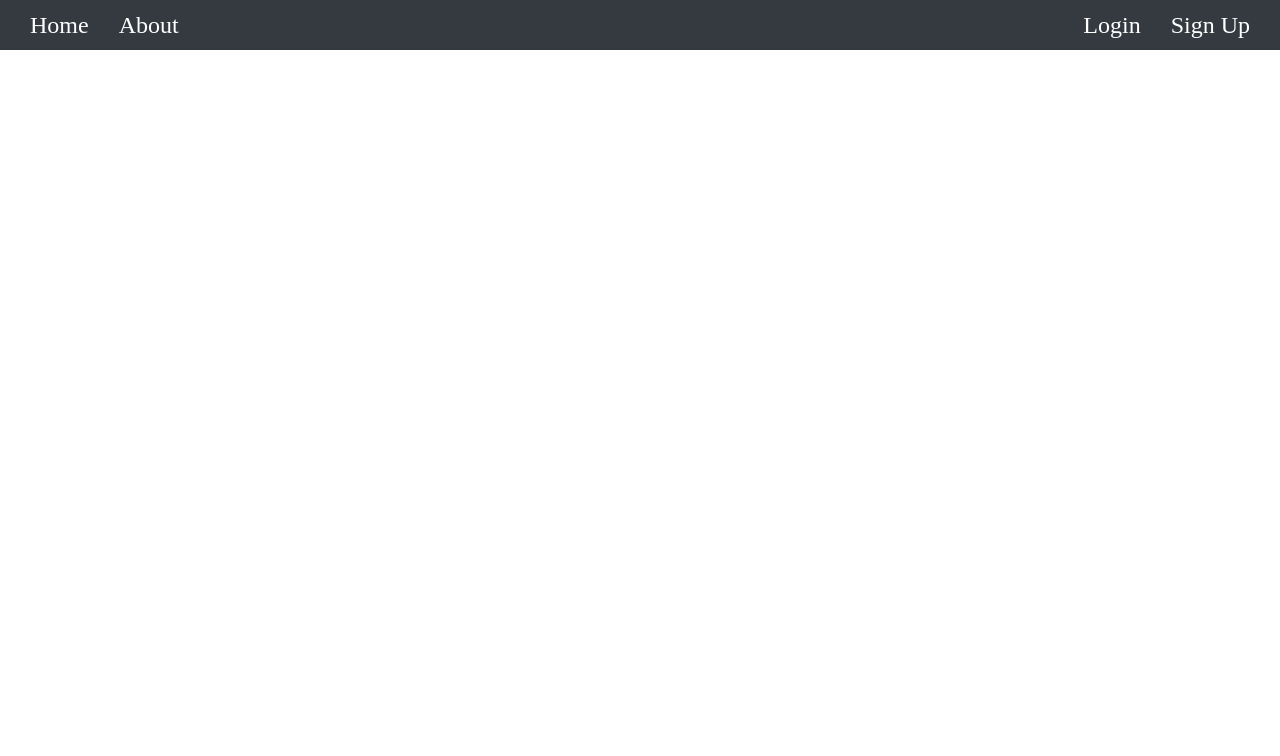
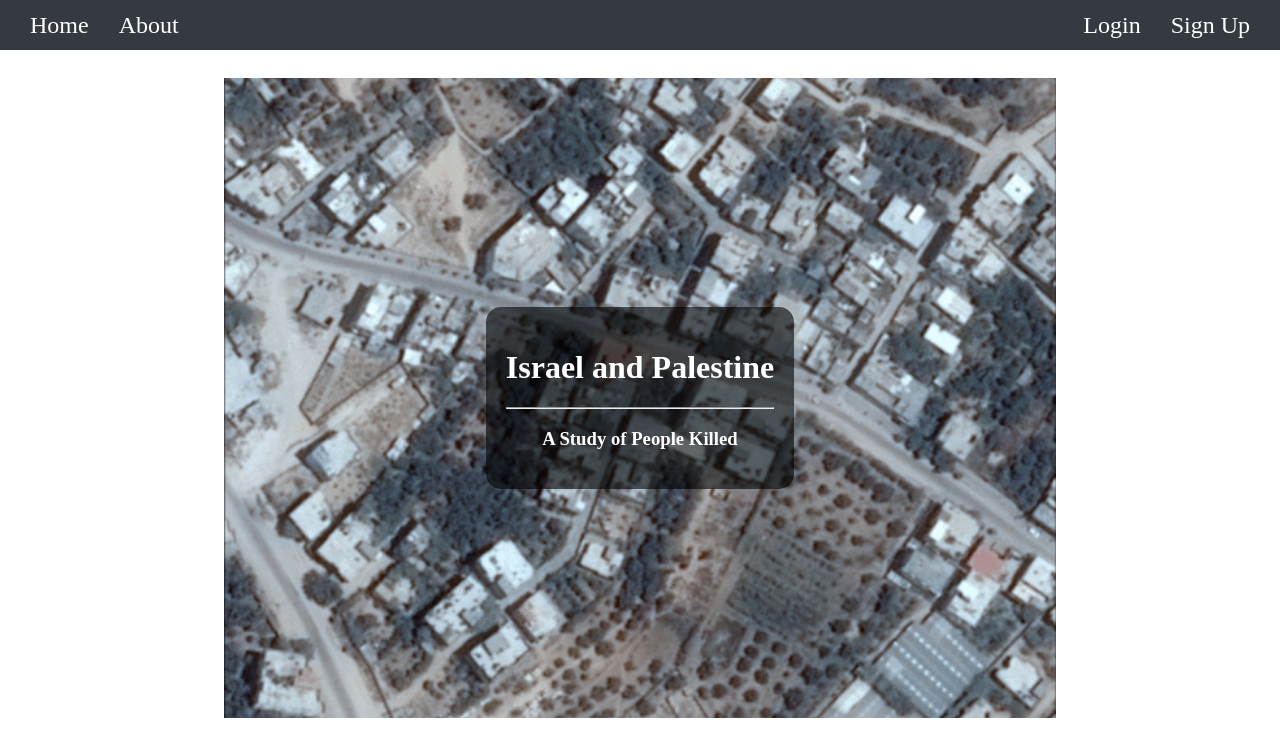
Before and after one commit to ravenusmc/israel_project, a Vue app in the folder client/: page / in a window 1280 px wide. Shown: the top 756 px of the page. Built offline with nearby package versions, Linux system fonts and the light colour scheme.

Commit message:
added jumbotron component to landing page

```diff
--- /dev/null
+++ b/client/src/components/home/Jumbotron.vue
@@ -0,0 +1,41 @@
+<template>
+    <div>
+        <div class="main-image">
+        <div class="title-div">
+            <h1 class="center">Israel and Palestine</h1>
+            <hr />
+            <h3 class="center">A Study of People Killed</h3>
+        </div>
+        </div>
+    </div>
+</template>
+
+<script>
+export default {
+  name: "Jumbotron"
+};
+</script>
+
+<style scoped>
+.main-image {
+  margin-top: 28px;
+  height: 80vh;
+  background: url("../../assets/images/destruction.gif") center/contain no-repeat;
+  background-position: center center;
+  background-size: 65%; /* Slightly increases the width */
+  display: flex;
+  justify-content: center;
+  align-items: center;
+}
+
+.title-div {
+  background-color: rgba(0, 0, 0, 0.6);
+  border-radius: 15px;
+  color: white;
+  padding: 20px;
+}
+
+.center {
+  text-align: center;
+}
+</style>
--- a/client/src/views/HomeView.vue
+++ b/client/src/views/HomeView.vue
@@ -1,16 +1,17 @@
 <template>
   <div>
+    <Jumbotron />
   </div>
 </template>
 
 <script>
 // @ is an alias to /src
-import HelloWorld from '@/components/HelloWorld.vue'
+import Jumbotron from '@/components/home/Jumbotron.vue'
 
 export default {
   name: 'HomeView',
   components: {
-    HelloWorld
+    Jumbotron
   }
 }
 </script>
```
Also changed, not shown: client/src/assets/images/destruction.gif (added), 1 other file (tests, documents, lock files or other folders).
